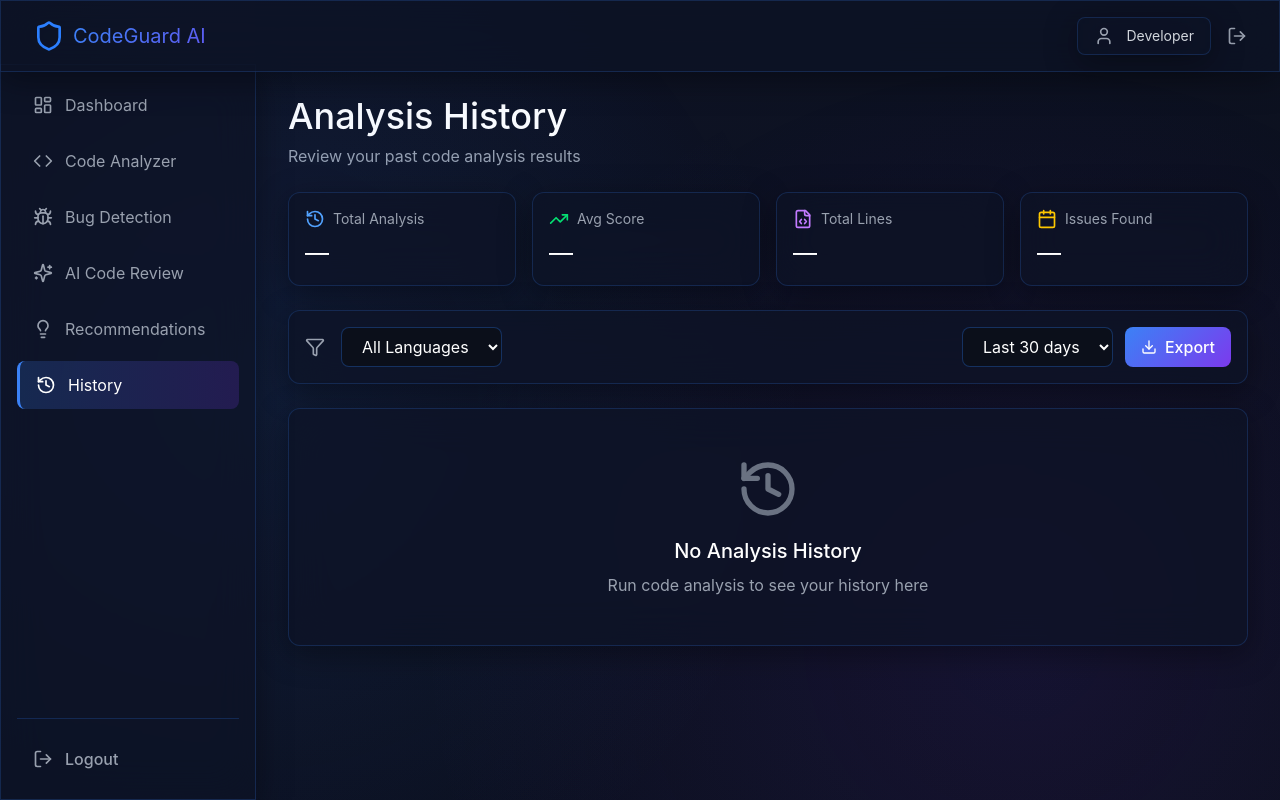
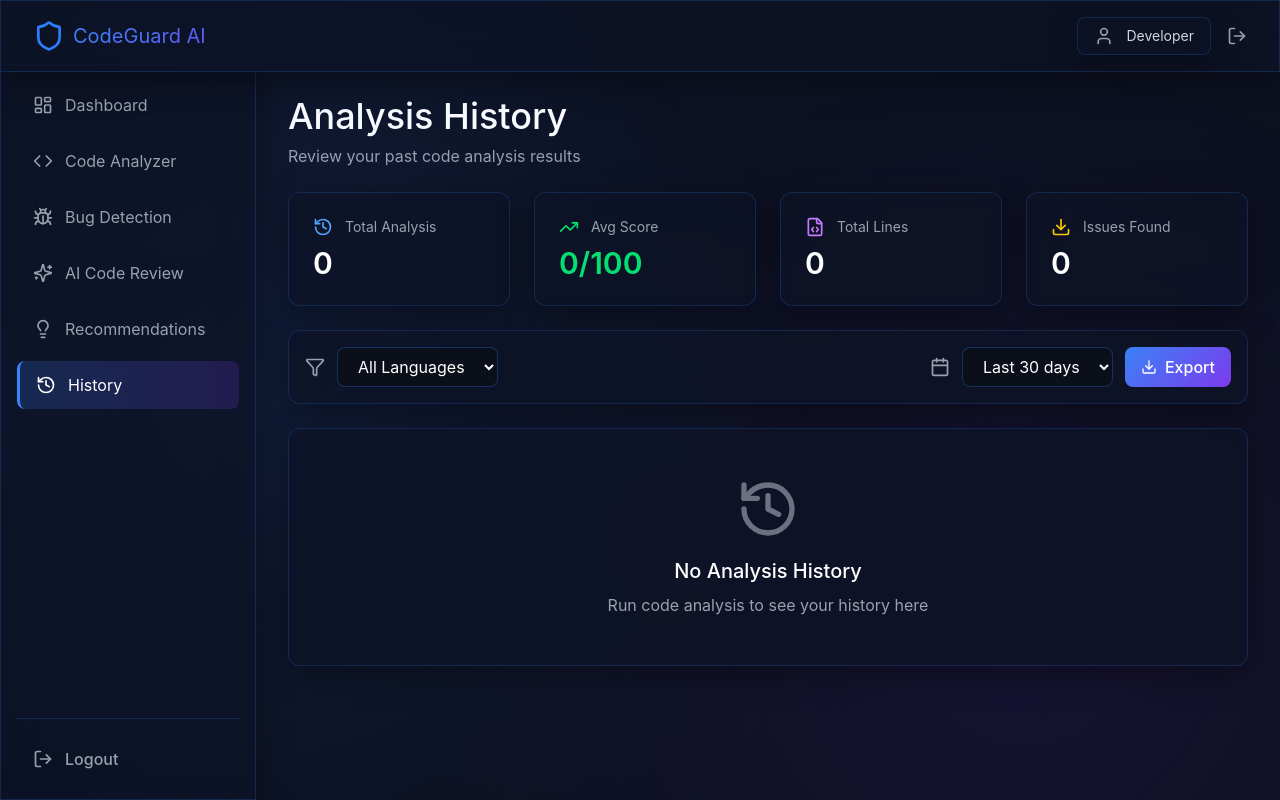
Before and after one commit to Vasudha-aga/CodeguardAI, a React (Vite) app in the folder frontend/: page /history in a window 1280 px wide. Built offline with nearby package versions, Linux system fonts and the light colour scheme.

Commit message:
feat: Add language-specific placeholder code and enhance history filtering

```diff
--- a/frontend/src/app/components/History.tsx
+++ b/frontend/src/app/components/History.tsx
@@ -9,6 +9,7 @@ export default function History() {
   const [historyData, setHistoryData] = useState<any[]>([]);
   const [selectedAnalysis, setSelectedAnalysis] = useState<any>(null);
   const [showDetails, setShowDetails] = useState(false);
+  const [selectedLanguageFilter, setSelectedLanguageFilter] = useState('all');
 
   useEffect(() => {
     // Check if user is logged in
@@ -27,8 +28,8 @@ useEffect(() => {
       const enhancedHistory = parsedHistory.map((item: any, index: number) => ({
         id: index + 1,
         ...item,
-        language: item.language || 'Python',
-        linesOfCode: item.summary?.lines_analyzed || 0,
+        language: item.language || 'python',
+        linesOfCode: item.code ? item.code.split('\n').length : 0,
         issues: (item.summary?.critical || 0) + (item.summary?.high || 0) + (item.summary?.medium || 0),
         critical: item.summary?.critical || 0,
         high: item.summary?.high || 0,
@@ -40,6 +41,11 @@ useEffect(() => {
       setHistoryData(enhancedHistory);
     }
   }, []);
+
+  // Filter history by selected language
+  const filteredHistory = selectedLanguageFilter === 'all'
+    ? historyData
+    : historyData.filter(item => item.language.toLowerCase() === selectedLanguageFilter.toLowerCase());
 
   const getScoreColor = (score: number) => {
     if (score >= 90) return 'text-green-400';
@@ -124,15 +130,21 @@ useEffect(() => {
 
   const handleDelete = (id: number) => {
     if (confirm('Are you sure you want to delete this analysis?')) {
+      const currentUserData = localStorage.getItem('codeguard_current_user');
+      if (!currentUserData) return;
+
+      const currentUser = JSON.parse(currentUserData);
       const updatedHistory = historyData.filter(item => item.id !== id);
       setHistoryData(updatedHistory);
+
       // Update localStorage
-      localStorage.setItem('analysisHistory', JSON.stringify(updatedHistory));
+      const userHistoryKey = `history_${currentUser.id}`;
+      localStorage.setItem(userHistoryKey, JSON.stringify(updatedHistory));
     }
   };
 
   const handleExportAll = () => {
-    if (historyData.length === 0) {
+    if (filteredHistory.length === 0) {
       alert('No data to export');
       return;
     }
@@ -155,12 +167,12 @@ useEffect(() => {
     yPos += 15;
 
     // Summary Stats
-    const avgScore = Math.round(historyData.reduce((acc, item) => acc + item.quality_score, 0) / historyData.length);
-    const totalIssues = historyData.reduce((acc, item) => acc + item.issues, 0);
+    const avgScore = Math.round(filteredHistory.reduce((acc, item) => acc + item.quality_score, 0) / filteredHistory.length);
+    const totalIssues = filteredHistory.reduce((acc, item) => acc + item.issues, 0);
 
     doc.setFontSize(14);
     doc.setTextColor(0, 0, 0);
-    doc.text(`Total Analysis: ${historyData.length}`, 20, yPos);
+    doc.text(`Total Analysis: ${filteredHistory.length}`, 20, yPos);
     yPos += 8;
     doc.text(`Average Score: ${avgScore}/100`, 20, yPos);
     yPos += 8;
@@ -172,7 +184,7 @@ useEffect(() => {
     doc.text("Analysis History:", 20, yPos);
     yPos += 10;
 
-    historyData.forEach((item, index) => {
+    filteredHistory.forEach((item, index) => {
       if (yPos > pageHeight - 40) {
         doc.addPage();
         yPos = 20;
@@ -195,16 +207,16 @@ useEffect(() => {
     doc.save(`CodeGuard_Complete_History_${new Date().getTime()}.pdf`);
   };
 
-  const stats = historyData.length > 0 ? {
-    totalAnalysis: historyData.length,
-    averageScore: Math.round(historyData.reduce((acc, item) => acc + item.quality_score, 0) / historyData.length),
-    totalIssues: historyData.reduce((acc, item) => acc + item.issues, 0),
-    totalLines: historyData.reduce((acc, item) => acc + item.linesOfCode, 0),
+  const stats = filteredHistory.length > 0 ? {
+    totalAnalysis: filteredHistory.length,
+    avgScore: Math.round(filteredHistory.reduce((acc, item) => acc + item.quality_score, 0) / filteredHistory.length),
+    totalIssues: filteredHistory.reduce((acc, item) => acc + item.issues, 0),
+    totalLines: filteredHistory.reduce((acc, item) => acc + item.linesOfCode, 0)
   } : {
-    totalAnalyses: 0,
-    averageScore: 0,
+    totalAnalysis: 0,
+    avgScore: 0,
     totalIssues: 0,
-    totalLines: 0,
+    totalLines: 0
   };
 
   return (
@@ -217,65 +229,70 @@ useEffect(() => {
         </div>
 
         {/* Stats Cards */}
-        <div className="grid grid-cols-2 md:grid-cols-4 gap-4">
-          <div className="glass-card p-4 rounded-xl">
-            <div className="flex items-center gap-2 mb-2">
+        <div className="grid grid-cols-1 md:grid-cols-4 gap-6">
+          <div className="glass-card p-6 rounded-xl">
+            <div className="flex items-center gap-3 mb-2">
               <HistoryIcon className="w-5 h-5 text-blue-400" />
-              <p className="text-gray-400 text-sm">Total Analysis</p>
+              <span className="text-gray-400 text-sm">Total Analysis</span>
             </div>
-            <p className="text-2xl text-white">{stats.totalAnalysis || '—'}</p>
+            <p className="text-3xl text-white font-semibold">{stats.totalAnalysis}</p>
           </div>
-          <div className="glass-card p-4 rounded-xl">
-            <div className="flex items-center gap-2 mb-2">
+
+          <div className="glass-card p-6 rounded-xl">
+            <div className="flex items-center gap-3 mb-2">
               <TrendingUp className="w-5 h-5 text-green-400" />
-              <p className="text-gray-400 text-sm">Avg Score</p>
+              <span className="text-gray-400 text-sm">Avg Score</span>
             </div>
-            <p className={`text-2xl ${stats.averageScore ? getScoreColor(stats.averageScore) : 'text-white'}`}>
-              {stats.averageScore ? `${stats.averageScore}/100` : '—'}
-            </p>
+            <p className="text-3xl text-green-400 font-semibold">{stats.avgScore}/100</p>
           </div>
-          <div className="glass-card p-4 rounded-xl">
-            <div className="flex items-center gap-2 mb-2">
+
+          <div className="glass-card p-6 rounded-xl">
+            <div className="flex items-center gap-3 mb-2">
               <FileCode className="w-5 h-5 text-purple-400" />
-              <p className="text-gray-400 text-sm">Total Lines</p>
+              <span className="text-gray-400 text-sm">Total Lines</span>
             </div>
-            <p className="text-2xl text-white">{stats.totalLines ? stats.totalLines.toLocaleString() : '—'}</p>
+            <p className="text-3xl text-white font-semibold">{stats.totalLines}</p>
           </div>
-          <div className="glass-card p-4 rounded-xl">
-            <div className="flex items-center gap-2 mb-2">
-              <Calendar className="w-5 h-5 text-yellow-400" />
-              <p className="text-gray-400 text-sm">Issues Found</p>
+
+          <div className="glass-card p-6 rounded-xl">
+            <div className="flex items-center gap-3 mb-2">
+              <Download className="w-5 h-5 text-yellow-400" />
+              <span className="text-gray-400 text-sm">Issues Found</span>
             </div>
-            <p className="text-2xl text-white">{stats.totalIssues || '—'}</p>
+            <p className="text-3xl text-white font-semibold">{stats.totalIssues}</p>
           </div>
         </div>
 
         {/* Filters */}
-        <div className="glass-card p-4 rounded-xl">
-          <div className="flex flex-col sm:flex-row items-start sm:items-center justify-between gap-4">
-            <div className="flex items-center gap-4">
+        <div className="glass-card p-4 rounded-xl flex flex-col sm:flex-row items-start sm:items-center justify-between gap-4">
+          <div className="flex items-center gap-3">
             <Filter className="w-5 h-5 text-gray-400" />
             <select
-                value={selectedFilter}
-                onChange={(e) => setSelectedFilter(e.target.value)}
-                className="bg-[#0B0F1A] border border-blue-500/30 rounded-lg px-4 py-2 text-white focus:outline-none focus:border-blue-500 transition-colors"
+              value={selectedLanguageFilter}
+              onChange={(e) => setSelectedLanguageFilter(e.target.value)}
+              className="px-4 py-2 bg-[#0B0F1A] border border-blue-500/30 rounded-lg text-white focus:outline-none focus:border-blue-500 transition-colors"
             >
               <option value="all">All Languages</option>
               <option value="python">Python</option>
+              <option value="javascript">JavaScript</option>
+              <option value="java">Java</option>
+              <option value="cpp">C++</option>
             </select>
           </div>
 
           <div className="flex items-center gap-3">
+            <Calendar className="w-5 h-5 text-gray-400" />
             <select
               value={selectedPeriod}
               onChange={(e) => setSelectedPeriod(e.target.value)}
-                className="bg-[#0B0F1A] border border-blue-500/30 rounded-lg px-4 py-2 text-white focus:outline-none focus:border-blue-500 transition-colors"
+              className="px-4 py-2 bg-[#0B0F1A] border border-blue-500/30 rounded-lg text-white focus:outline-none focus:border-blue-500 transition-colors"
             >
               <option value="7">Last 7 days</option>
               <option value="30">Last 30 days</option>
               <option value="90">Last 90 days</option>
               <option value="all">All time</option>
             </select>
+
             <button
               onClick={handleExportAll}
               className="gradient-button px-4 py-2 rounded-lg text-white flex items-center gap-2"
@@ -285,41 +302,40 @@ useEffect(() => {
             </button>
           </div>
         </div>
-        </div>
 
         {/* History Table */}
-        {historyData.length > 0 ? (
+        {filteredHistory.length > 0 ? (
           <div className="glass-card rounded-xl overflow-hidden">
-            {/* Desktop View */}
+            {/* Desktop Table */}
             <div className="hidden lg:block overflow-x-auto">
               <table className="w-full">
-                <thead>
-                  <tr className="border-b border-blue-500/20">
-                    <th className="text-left p-4 text-gray-400">Date & Time</th>
-                    <th className="text-left p-4 text-gray-400">Language</th>
-                    <th className="text-right p-4 text-gray-400">Lines</th>
-                    <th className="text-right p-4 text-gray-400">Issues</th>
-                    <th className="text-right p-4 text-gray-400">Score</th>
-                    <th className="text-right p-4 text-gray-400">Actions</th>
+                <thead className="bg-[#0B0F1A] border-b border-blue-500/20">
+                  <tr>
+                    <th className="text-left p-4 text-gray-400 font-medium">Date & Time</th>
+                    <th className="text-left p-4 text-gray-400 font-medium">Language</th>
+                    <th className="text-left p-4 text-gray-400 font-medium">Lines</th>
+                    <th className="text-left p-4 text-gray-400 font-medium">Issues</th>
+                    <th className="text-right p-4 text-gray-400 font-medium">Score</th>
+                    <th className="text-right p-4 text-gray-400 font-medium">Actions</th>
                   </tr>
                 </thead>
                 <tbody>
-                  {historyData.map((item) => (
+                  {filteredHistory.map((item) => (
                     <tr key={item.id} className="border-b border-blue-500/10 hover:bg-blue-500/5 transition-colors">
                       <td className="p-4">
-                        <div className="flex items-center gap-2">
+                        <div className="flex items-center gap-2 text-gray-300">
                           <Calendar className="w-4 h-4 text-gray-500" />
-                          <span className="text-gray-300 text-sm">{item.date}</span>
+                          {item.date}
                         </div>
                       </td>
                       <td className="p-4">
-                        <span className="px-2 py-1 bg-blue-500/20 text-blue-400 rounded text-sm">
+                        <span className="px-3 py-1 bg-blue-500/20 text-blue-400 rounded-full text-sm">
                           {item.language}
                         </span>
                       </td>
-                      <td className="p-4 text-right text-gray-300">{item.linesOfCode}</td>
-                      <td className="p-4 text-right">
-                        <div className="flex items-center justify-end gap-1">
+                      <td className="p-4 text-gray-300">{item.linesOfCode}</td>
+                      <td className="p-4">
+                        <div className="flex items-center gap-2">
                           {item.critical > 0 && (
                             <span className="px-2 py-1 bg-red-500/20 text-red-400 rounded text-xs">
                               {item.critical}C
@@ -375,7 +391,7 @@ useEffect(() => {
 
             {/* Mobile View */}
             <div className="lg:hidden p-4 space-y-4">
-              {historyData.map((item) => (
+              {filteredHistory.map((item) => (
                 <div key={item.id} className="bg-[#0B0F1A] rounded-lg p-4 border border-blue-500/20">
                   <div className="flex items-start justify-between mb-3">
                     <div>
@@ -440,7 +456,11 @@ useEffect(() => {
           <div className="glass-card p-12 rounded-xl text-center">
             <HistoryIcon className="w-16 h-16 text-gray-500 mx-auto mb-4" />
             <h3 className="text-xl text-white mb-2">No Analysis History</h3>
-            <p className="text-gray-400">Run code analysis to see your history here</p>
+            <p className="text-gray-400">
+              {selectedLanguageFilter === 'all'
+                ? 'Run code analysis to see your history here'
+                : `No ${selectedLanguageFilter} analysis found`}
+            </p>
           </div>
         )}
 
```
Also changed, not shown: frontend/src/app/components/CodeAnalyzer.tsx (+14 -1 lines). Lines whose indentation alone changed are shown as unchanged.
